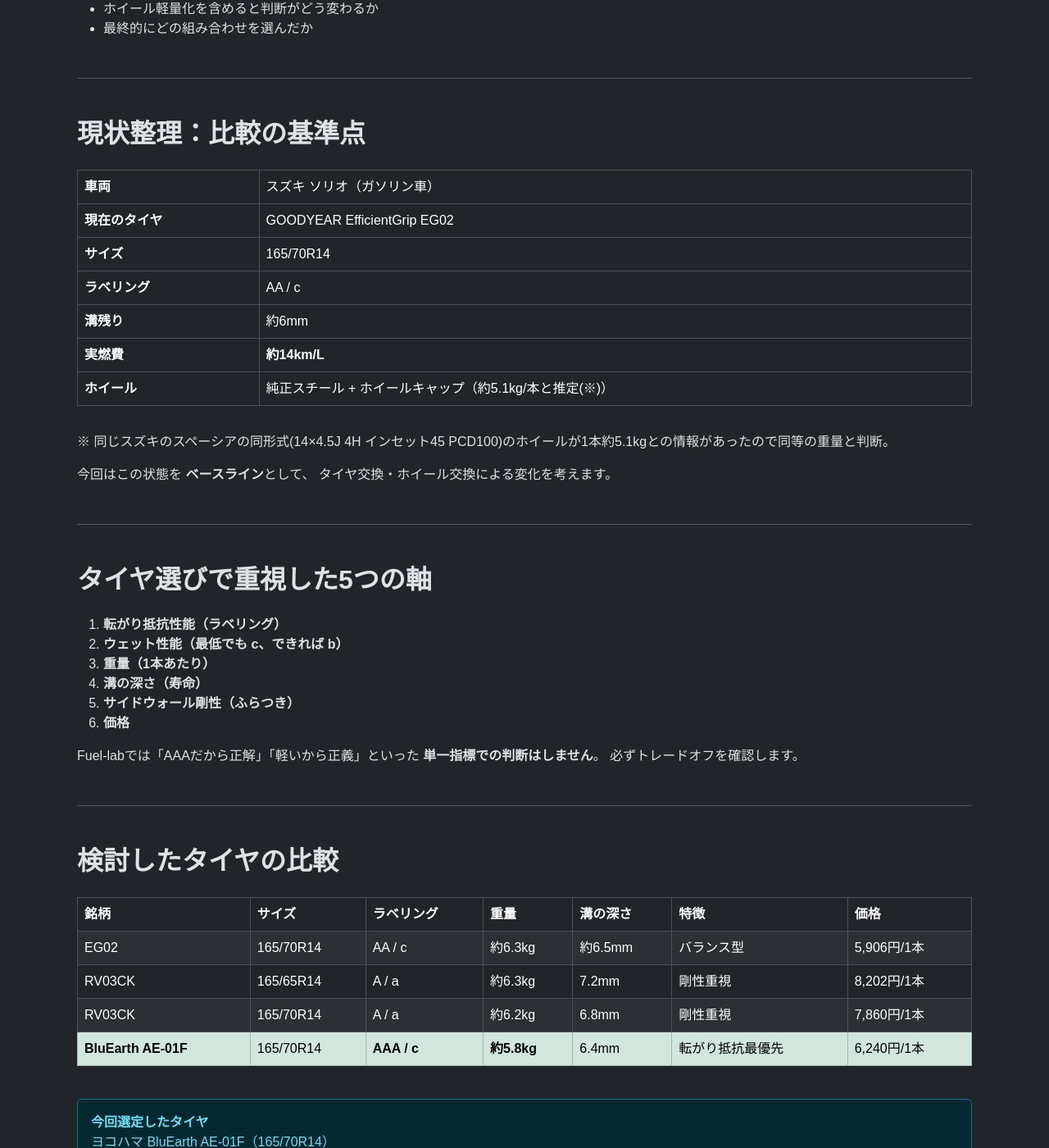
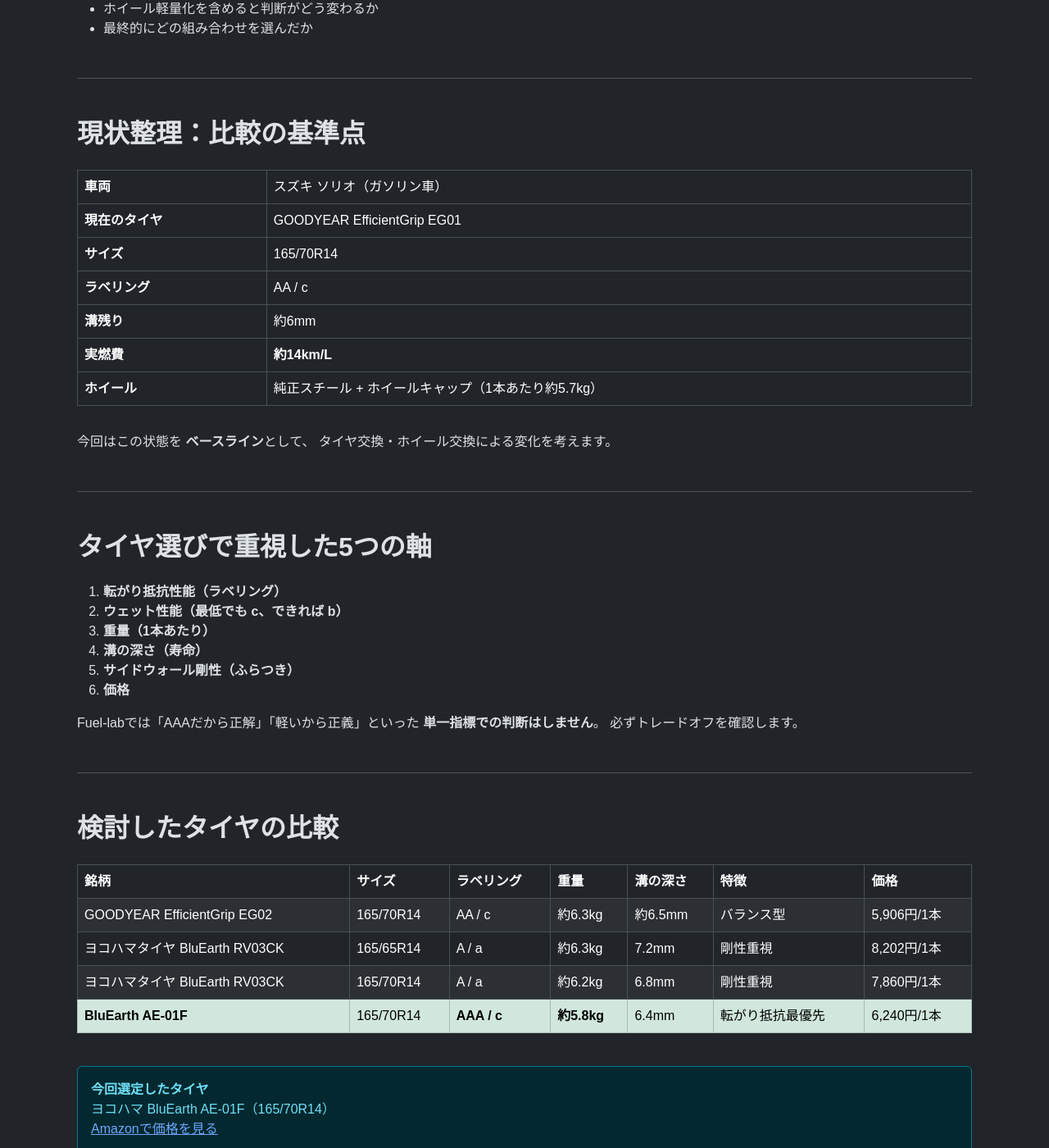
Before and after one commit to funyapar-org/fuel-lab, a Jekyll site: the page built from _solio/fuel-optimization-by-tire.md, in a window 1280 px wide and 1400 px high, scrolled down 464 px. Shown: the whole window at 82% size. Built offline with Jekyll 4.4.1, drawn with Linux system fonts in a browser that asks for light colours; some of the changed text lies outside the part shown.

Commit message:
fuel-optimization-by-tire.md を更新

```diff
--- a/_solio/fuel-optimization-by-tire.md
+++ b/_solio/fuel-optimization-by-tire.md
@@ -55,7 +55,7 @@
           </tr>
           <tr>
             <th>現在のタイヤ</th>
-            <td>GOODYEAR EfficientGrip EG02</td>
+            <td>GOODYEAR EfficientGrip EG01</td>
           </tr>
           <tr>
             <th>サイズ</th>
@@ -75,14 +75,11 @@
           </tr>
           <tr>
             <th>ホイール</th>
-            <td>純正スチール + ホイールキャップ（約5.1kg/本と推定(※)）</td>
+            <td>純正スチール + ホイールキャップ（1本あたり約5.7kg）</td>
           </tr>
         </tbody>
       </table>
     </div>
-    <p class="mt-3">
-    ※ 同じスズキのスペーシアの同形式(14×4.5J 4H インセット45 PCD100)のホイールが1本約5.1kgとの情報があったので同等の重量と判断。
-    </p>
 
     <p class="mt-3">
       今回はこの状態を <strong>ベースライン</strong>として、
@@ -131,7 +128,7 @@
         </thead>
         <tbody>
           <tr>
-            <td>EG02</td>
+            <td>GOODYEAR EfficientGrip EG02</td>
             <td>165/70R14</td>
             <td>AA / c</td>
             <td>約6.3kg</td>
@@ -140,7 +137,7 @@
             <td>5,906円/1本</td>
           </tr>
           <tr>
-            <td>RV03CK</td>
+            <td>ヨコハマタイヤ BluEarth RV03CK</td>
             <td>165/65R14</td>
             <td>A / a</td>
             <td>約6.3kg</td>
@@ -149,7 +146,7 @@
             <td>8,202円/1本</td>
           </tr>
           <tr>
-            <td>RV03CK</td>
+            <td>ヨコハマタイヤ BluEarth RV03CK</td>
             <td>165/70R14</td>
             <td>A / a</td>
             <td>約6.2kg</td>
@@ -223,7 +220,7 @@
         <tbody>
           <tr>
             <th>純正スチール + キャップ</th>
-            <td>約5.1kg</td>
+            <td>約5.7kg</td>
           </tr>
           <tr>
             <th>G-SPEED G-07</th>
@@ -253,7 +250,8 @@
     </div>
 
     <p class="mt-3">
-      バネ下で合計 <strong>約2.8kgの軽量化</strong>。
+      タイヤは約2kgの軽量化。ホイールで約5.2kgの軽量化。
+      バネ下で合計 <strong>約7.2kgの軽量化</strong>。
       発進・加速・惰性走行すべてに効きます。
     </p>
   </section>
```
